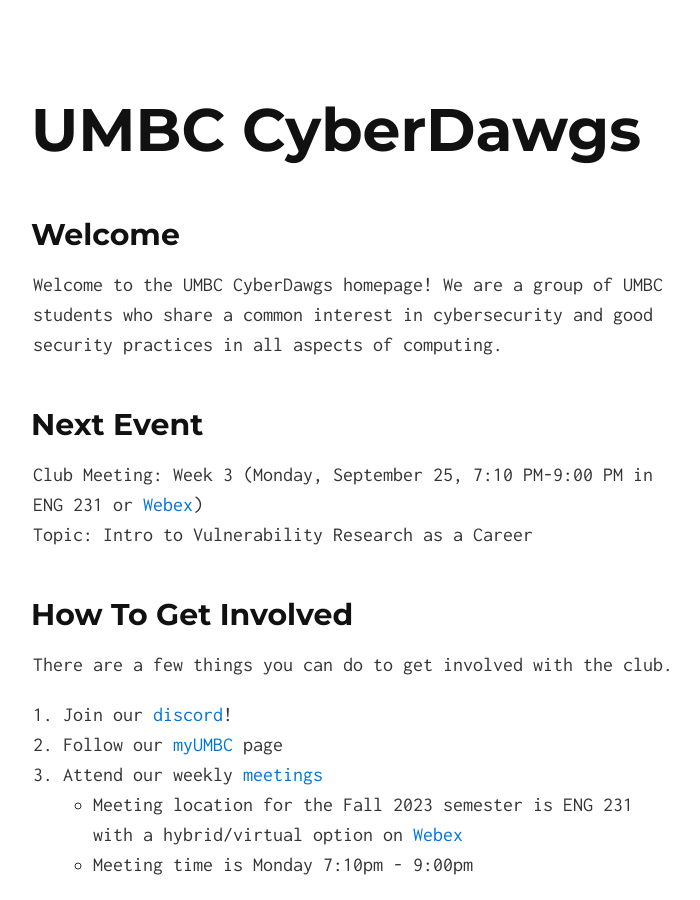
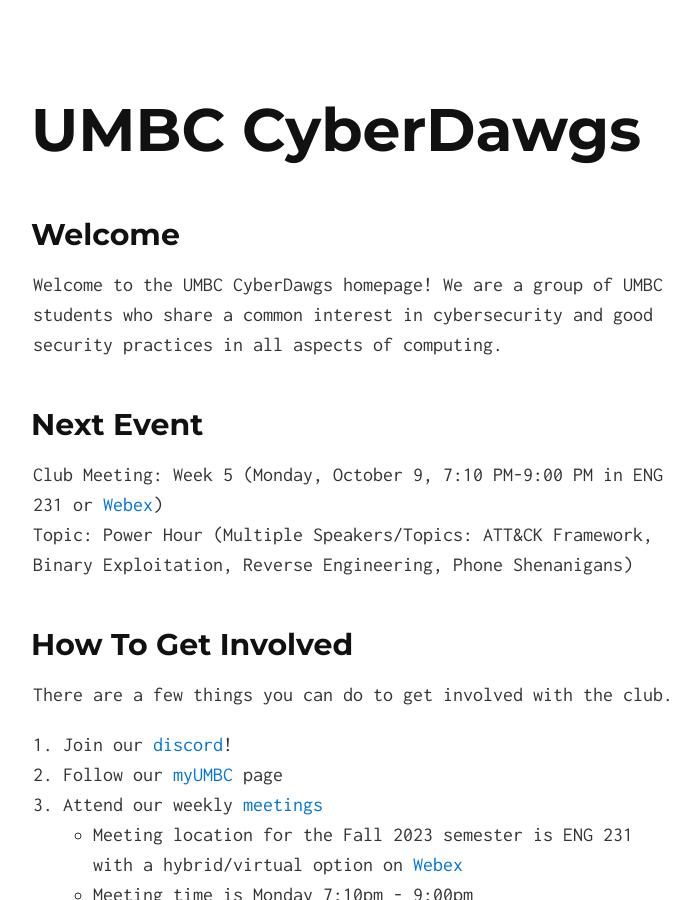
Before and after one commit to UMBCCyberDawgs/umbccyberdawgs.github.io, a Jekyll site: the page built from index.md, in a window 1280 px wide and 900 px high. Shown: the whole window, without its empty margins (287-987 px from the left). Built offline with Jekyll 4.4.1, drawn with Linux system fonts in a browser that asks for light colours; our own code applies the rules of GitHub Pages for plain Markdown files.

Commit message:
Update Next Event

```diff
--- a/index.md
+++ b/index.md
@@ -8,8 +8,8 @@ share a common interest in cybersecurity and good security practices in all aspe
 
 ## Next Event
 
-Club Meeting: Week 3 (Monday, September 25, 7:10 PM-9:00 PM in ENG 231 or [Webex](https://umbc.webex.com/meet/CyberDawgs))<br>
-Topic: Intro to Vulnerability Research as a Career
+Club Meeting: Week 5 (Monday, October 9, 7:10 PM-9:00 PM in ENG 231 or [Webex](https://umbc.webex.com/meet/CyberDawgs))<br>
+Topic: Power Hour (Multiple Speakers/Topics: ATT&CK Framework, Binary Exploitation, Reverse Engineering, Phone Shenanigans)
 
 ## How To Get Involved
 
```
